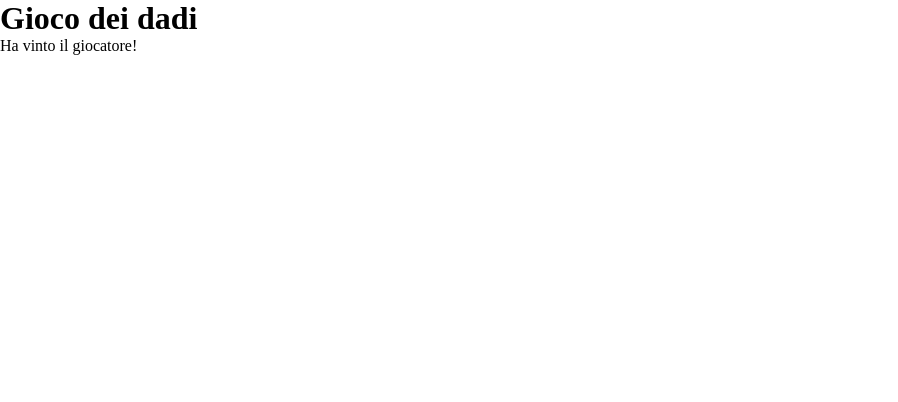
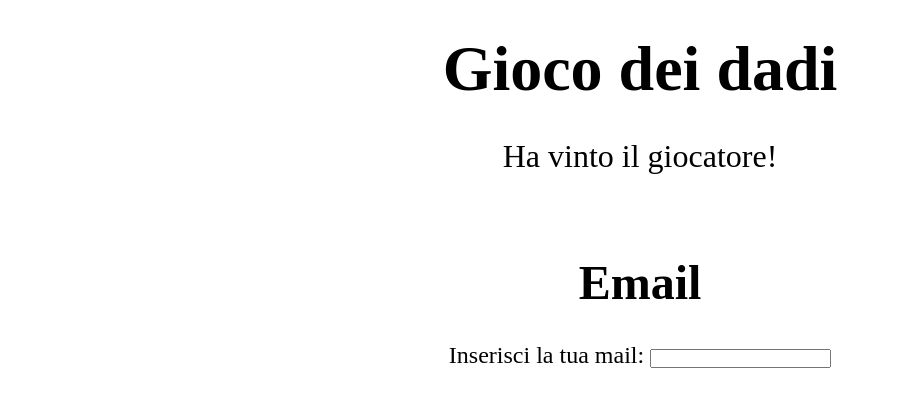
Before and after one commit to dariolaseta/js-mail-dadi, a plain HTML site: page index.html in a window 1280 px wide. Shown: the whole page, without its empty margins (0-898 px from the left). Drawn offline with Linux system fonts and the light colour scheme.

Commit message:
created authorized mails array + some adjustements

```diff
--- a/css/style.css
+++ b/css/style.css
@@ -3,3 +3,17 @@
     margin: 0;
     box-sizing: border-box;
 }
+
+main{
+    font-size: 2rem;
+    text-align: center;
+}
+
+h1{
+    margin: 2rem 0;
+}
+
+div.mail{
+    margin-top: 5rem;
+    font-size: 1.5rem;
+}
--- a/index.html
+++ b/index.html
@@ -14,6 +14,12 @@
                 <h1>Gioco dei dadi</h1>
                 <p id="output-dice"></p>
             </div>
+
+            <div class="mail">
+                <h1>Email</h1>
+                <label for="user-mail">Inserisci la tua mail: </label>
+                <input type="email" name="user-mail" id="user-mail">
+            </div>
         </main>
 
         <script src="js/myscript.js"></script>
--- a/js/myscript.js
+++ b/js/myscript.js
@@ -21,3 +21,5 @@ else{
 document.getElementById("output-dice").innerHTML = winnerText;
 
 // Mail
+
+const authorizedMails = ["gino@gmail.com", "ginetto@gmail.com", "gina@virgilio.it", "ginetta@outlook.it"];
```
